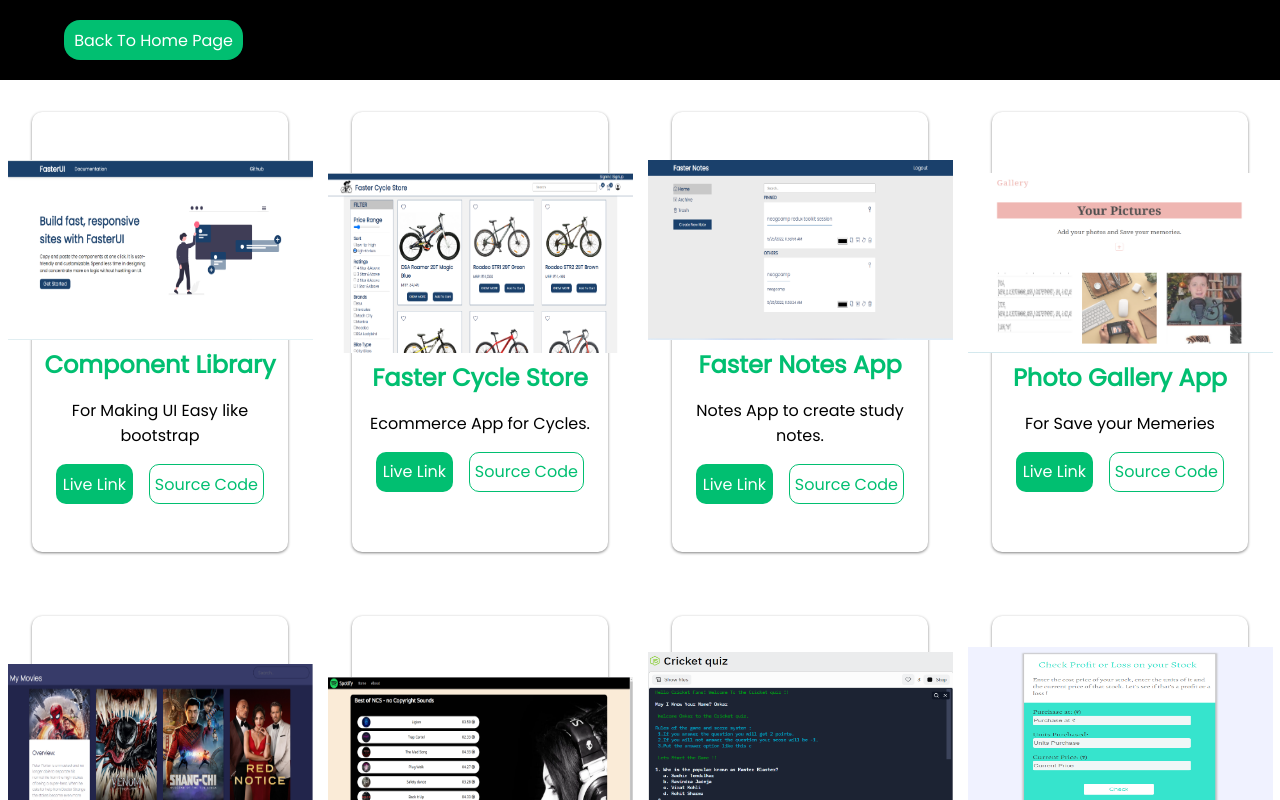
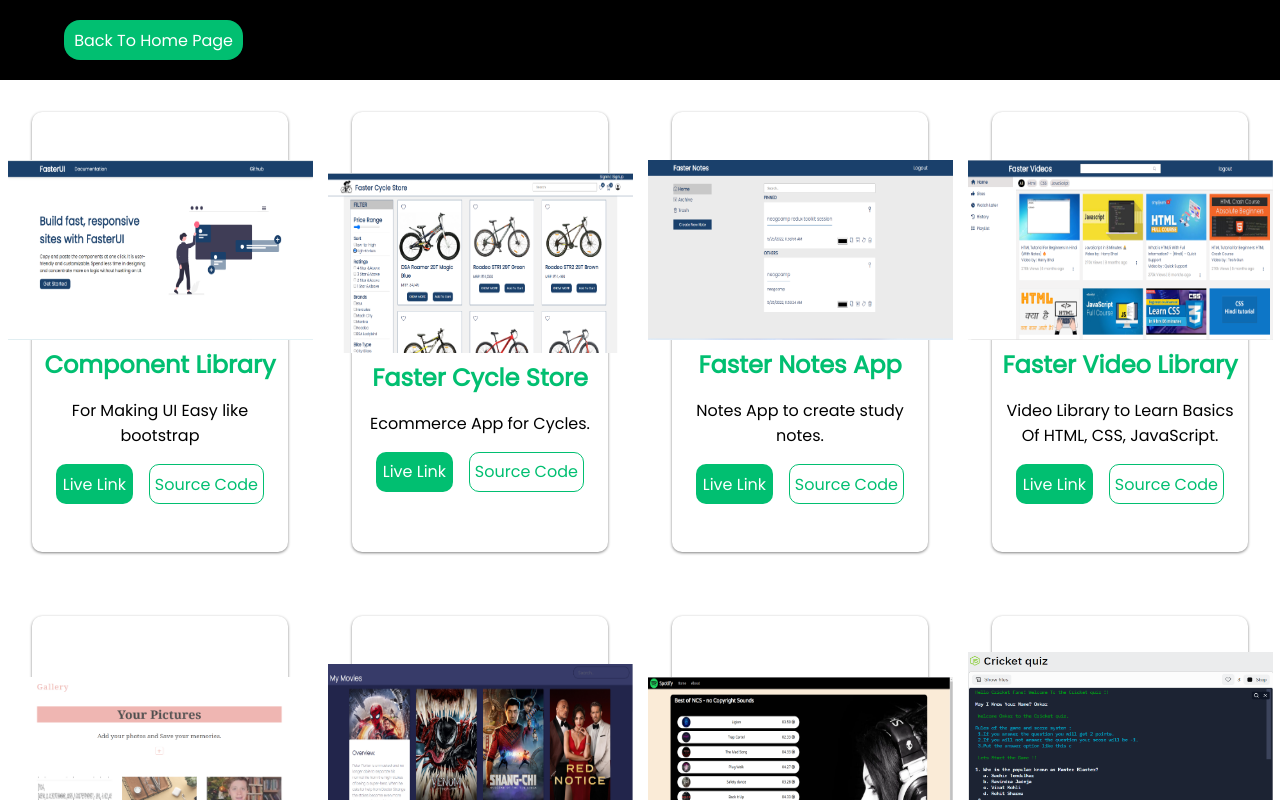
Before and after one commit to omkarpatke/portfolio-in-react, a React (Create React App) app: page /projects in a window 1280 px wide. Shown: the top 800 px of the page. Built offline with nearby package versions, Linux system fonts and the light colour scheme; the HTML template or start-up script is replaced by a standard one.

Commit message:
feat : added video library project
added video library in project section.

```diff
--- a/src/Pages/ProjectPage/ProjectPage.js
+++ b/src/Pages/ProjectPage/ProjectPage.js
@@ -9,6 +9,7 @@
 import CLImg from '../ProjectImg/CL.png';
 import ecommerce from '../ProjectImg/ecommerce.png';
 import notesApp from '../ProjectImg/notesApp.png';
+import videoLibrary from '../ProjectImg/videoLibrary.png';
 import { Link } from 'react-router-dom';
 
 
@@ -34,6 +35,13 @@
             liveLink : 'https://faster-note.netlify.app/',
             githubLink : 'https://github.com/omkarpatke/faster-notes-app',
             img : `${notesApp}`
+        },
+        {
+            name : 'Faster Video Library',
+            description : 'Video Library to Learn Basics Of HTML, CSS, JavaScript.',
+            liveLink : 'https://faster-video-library.netlify.app/',
+            githubLink : 'https://github.com/omkarpatke/faster-videos-library',
+            img : `${videoLibrary}`
         },
         {
             name : 'Photo Gallery App',
```
Also changed, not shown: src/Pages/ProjectImg/videoLibrary.png (added).
